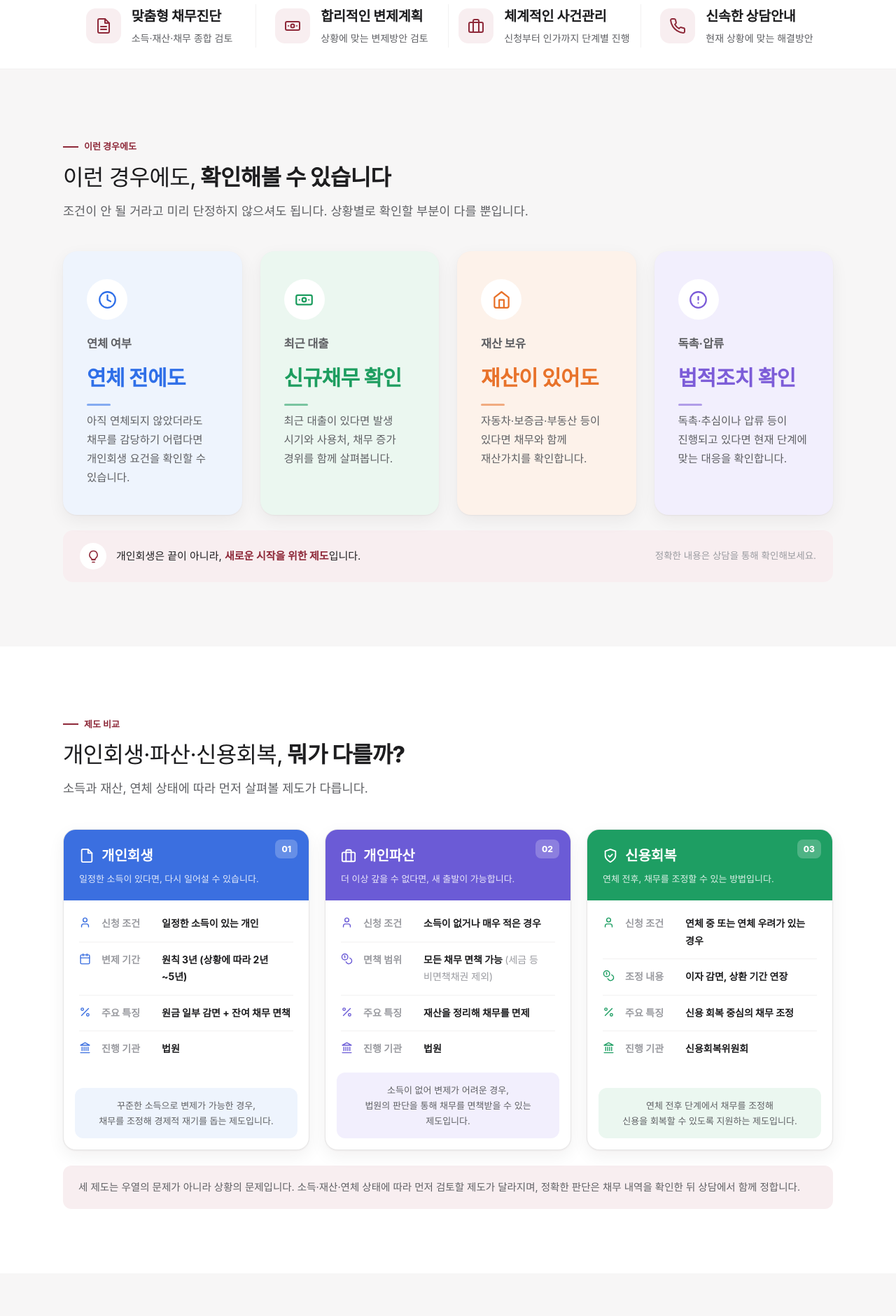
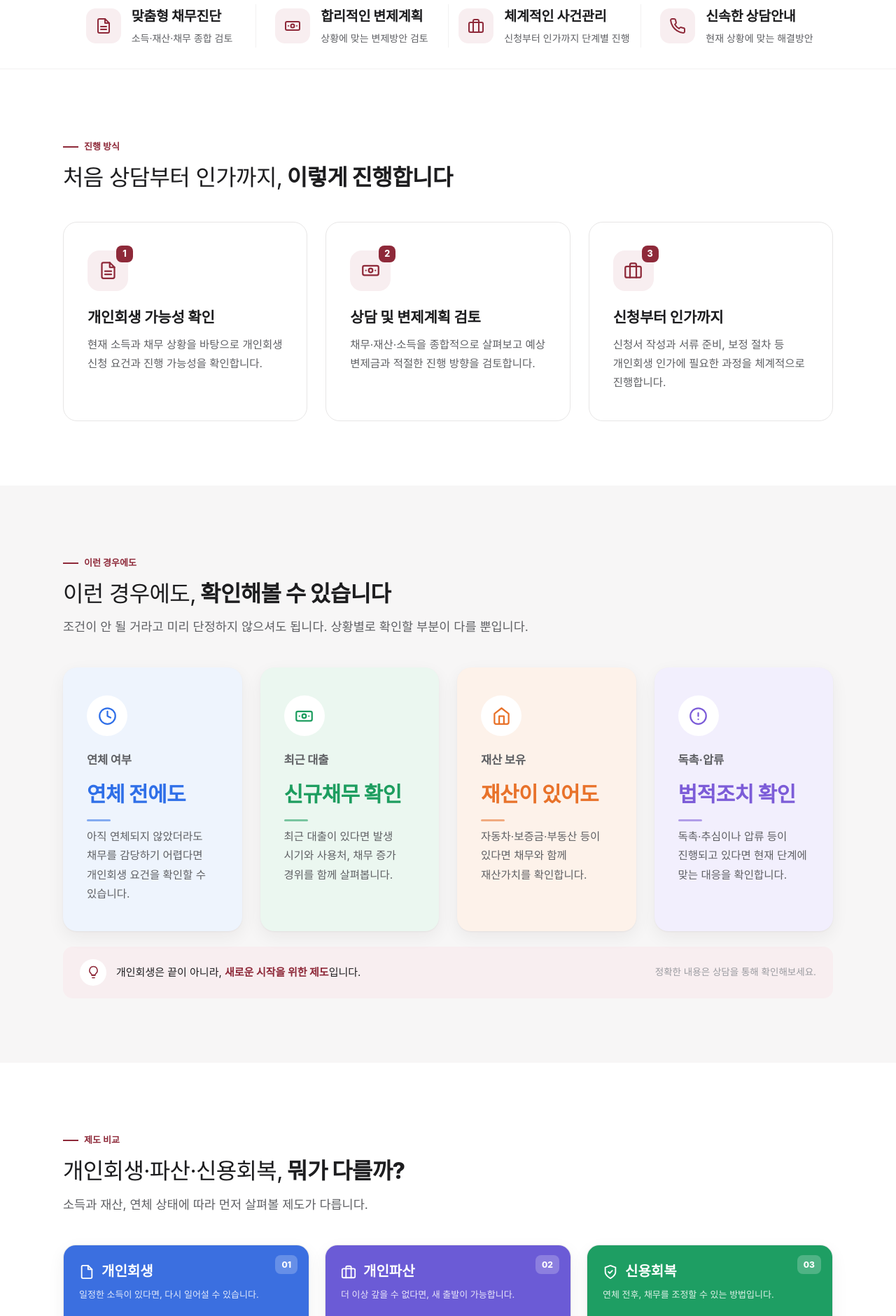
Before and after one commit to Jeongdonghwan/rwas_prj, a Flask app: page / in a window 1280 px wide. Shown: the part 883-2764 px from the top of the page at 70% size. Run offline with Flask 3, Linux system fonts and the light colour scheme; data that the repository does not hold is empty; some web fonts are replaced.

Commit message:
진행 방식 3단계 섹션 복원 (상단 스트립 4항목과 병행)
Co-Authored-By: Claude Opus 5 (1M context) <noreply@anthropic.com>

```diff
--- a/app/templates/index.html
+++ b/app/templates/index.html
@@ -53,6 +53,15 @@
   <div class="stat"><span class="ico">{{ ico('briefcase') }}</span><div><b>체계적인 사건관리</b><span>신청부터 인가까지 단계별 진행</span></div></div>
   <div class="stat"><span class="ico">{{ ico('phone') }}</span><div><b>신속한 상담안내</b><span>현재 상황에 맞는 해결방안</span></div></div>
 </div></div>
+
+<section class="sec"><div class="wrap">
+  <div class="sec-head reveal"><span class="label">진행 방식</span><h2><span class="thin">처음 상담부터 인가까지,</span> 이렇게 진행합니다</h2></div>
+  <div class="cards stagger">
+    <div class="card"><span class="ico">{{ ico('clipboard') }}<i>1</i></span><h3>개인회생 가능성 확인</h3><p>현재 소득과 채무 상황을 바탕으로 개인회생 신청 요건과 진행 가능성을 확인합니다.</p></div>
+    <div class="card"><span class="ico">{{ ico('banknote') }}<i>2</i></span><h3>상담 및 변제계획 검토</h3><p>채무·재산·소득을 종합적으로 살펴보고 예상 변제금과 적절한 진행 방향을 검토합니다.</p></div>
+    <div class="card"><span class="ico">{{ ico('briefcase') }}<i>3</i></span><h3>신청부터 인가까지</h3><p>신청서 작성과 서류 준비, 보정 절차 등 개인회생 인가에 필요한 과정을 체계적으로 진행합니다.</p></div>
+  </div>
+</div></section>
 
 <section class="sec alt"><div class="wrap">
   <div class="sec-head reveal"><span class="label">이런 경우에도</span><h2><span class="thin">이런 경우에도,</span> 확인해볼 수 있습니다</h2><p>조건이 안 될 거라고 미리 단정하지 않으셔도 됩니다. 상황별로 확인할 부분이 다를 뿐입니다.</p></div>
```
